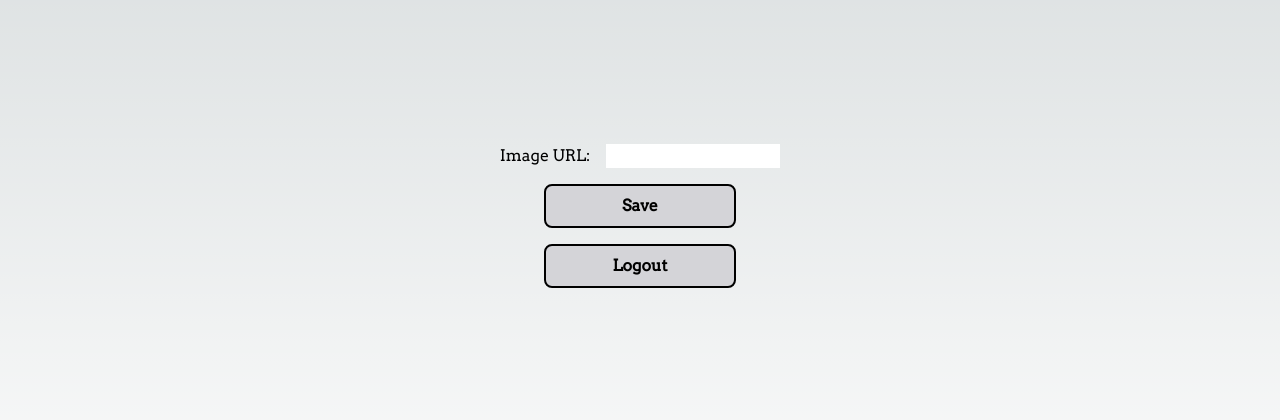
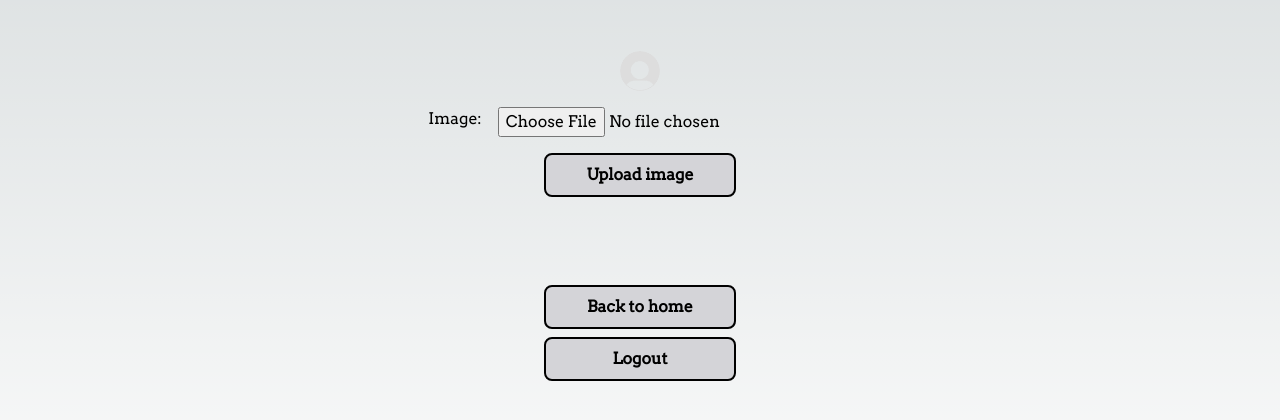
Before and after one commit to nilsfs7/fsmeet-frontend, a Next.js app: page /account in a window 1280 px wide. Shown: the part 184-604 px from the top of the page. Built offline with nearby package versions, Linux system fonts and the light colour scheme; no server answers.

Commit message:
use s3 bucket for image uploads

```diff
--- a/pages/account/index.tsx
+++ b/pages/account/index.tsx
@@ -3,11 +3,15 @@ import router from 'next/router';
 import { useEffect, useState } from 'react';
 import { getSession, signOut } from 'next-auth/react';
 
+const defaultImg = '/profile/default-pfp.png';
+
 const Account = ({ session }: any) => {
   const [imageUrl, setImageUrl] = useState('');
+  const [image, setImage] = useState<any>(null);
+  const [createObjectURL, setCreateObjectURL] = useState('');
 
-  const handleInputImageChanged = (event: any) => {
-    setImageUrl(event.target.value);
+  const handleBackToHomeClicked = () => {
+    router.push('/');
   };
 
   const handleLogoutClicked = async () => {
@@ -17,22 +21,34 @@ const Account = ({ session }: any) => {
     router.push('/');
   };
 
-  const handleSaveClicked = async () => {
-    // add more validation here
-    if (imageUrl) {
-      const response = await fetch(`${process.env.NEXT_PUBLIC_BACKEND_URL}/v1/users`, {
+  const uploadToClient = (event: any) => {
+    if (event.target.files && event.target.files[0]) {
+      const i = event.target.files[0];
+
+      setImage(i);
+      setCreateObjectURL(URL.createObjectURL(i));
+    }
+  };
+
+  const handleUploadImageClicked = async () => {
+    const reqBody = new FormData();
+    reqBody.append('file', image);
+    const response = await fetch(`${process.env.NEXT_PUBLIC_BACKEND_URL}/v1/users/image`, {
       method: 'PUT',
-        body: JSON.stringify({ username: `${session?.user?.accessToken}`, imageUrl: imageUrl }),
+      body: reqBody,
       headers: {
-          'Content-Type': 'application/json',
         Authorization: `Bearer ${session?.user?.accessToken}`,
       },
     });
 
     if (response.status === 200) {
+      const resBody = await response.json();
+      setImageUrl(resBody.imageUrl);
       localStorage.setItem('imageUrl', imageUrl);
-        router.push(`/`);
-      }
+      console.log(imageUrl);
+      // TODO: feedback
+    } else {
+      console.error('failed to upload image');
     }
   };
 
@@ -48,13 +64,24 @@ const Account = ({ session }: any) => {
   return (
     <>
       <div className="flex h-screen columns-2 flex-col justify-center">
+        <div>
           <div className="flex justify-center py-2">
-          <label className="pr-4">Image URL:</label>
-          <input type="text" required minLength={2} value={imageUrl ? imageUrl : ''} className="" onChange={handleInputImageChanged} />
+            <img src={createObjectURL ? createObjectURL : imageUrl ? imageUrl : defaultImg} className="mx-2 flex h-10 w-10 rounded-full object-cover" />
+          </div>
+
+          <div className="flex justify-center py-2">
+            <label className="pr-4">Image:</label>
+            <input type="file" className="" onChange={uploadToClient} />
           </div>
           <div className="flex justify-center py-2">
-          <Button text="Save" onClick={handleSaveClicked} />
+            <Button text="Upload image" onClick={handleUploadImageClicked} />
           </div>
+        </div>
+
+        <div className="flex justify-center pt-20">
+          <Button text="Back to home" onClick={handleBackToHomeClicked} />
+        </div>
+
         <div className="flex justify-center py-2">
           <Button text="Logout" onClick={handleLogoutClicked} />
         </div>
--- a/pages/register.tsx
+++ b/pages/register.tsx
@@ -30,7 +30,6 @@ const Register: NextPage = () => {
         'Content-Type': 'application/json',
       },
     });
-    console.log(responseCreateUser.status);
 
     if (responseCreateUser.status == 201) {
       await signIn('credentials', { username: username, password: password, redirect: false }).then(async () => {
```
Lines whose indentation alone changed are shown as unchanged.
